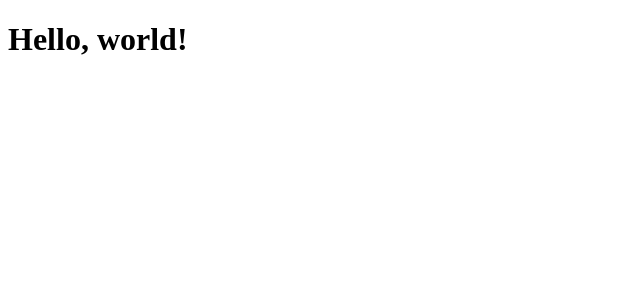
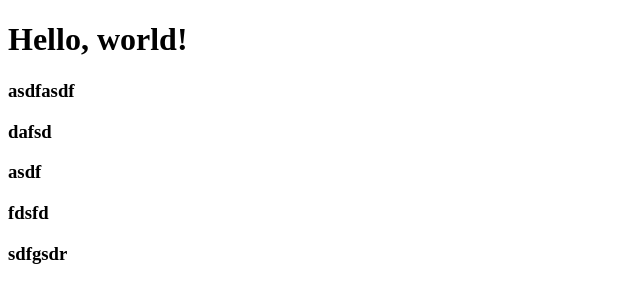
Before and after one commit to LauraTamayo12/example, a plain HTML site: page index.html in a window 1280 px wide. Shown: the whole page, without its empty margins (0-640 px from the left). Drawn offline with Linux system fonts and the light colour scheme.

Commit message:
2 commit

```diff
--- a/index.html
+++ b/index.html
@@ -9,5 +9,10 @@
 
     <body>
         <h1>Hello, world!</h1>
+        <h3>asdfasdf</h3>
+        <h3>dafsd</h3>
+        <h3>asdf</h3>
+        <h3>fdsfd</h3>
+        <h3>sdfgsdr</h3>
     </body>
 </html>
```
